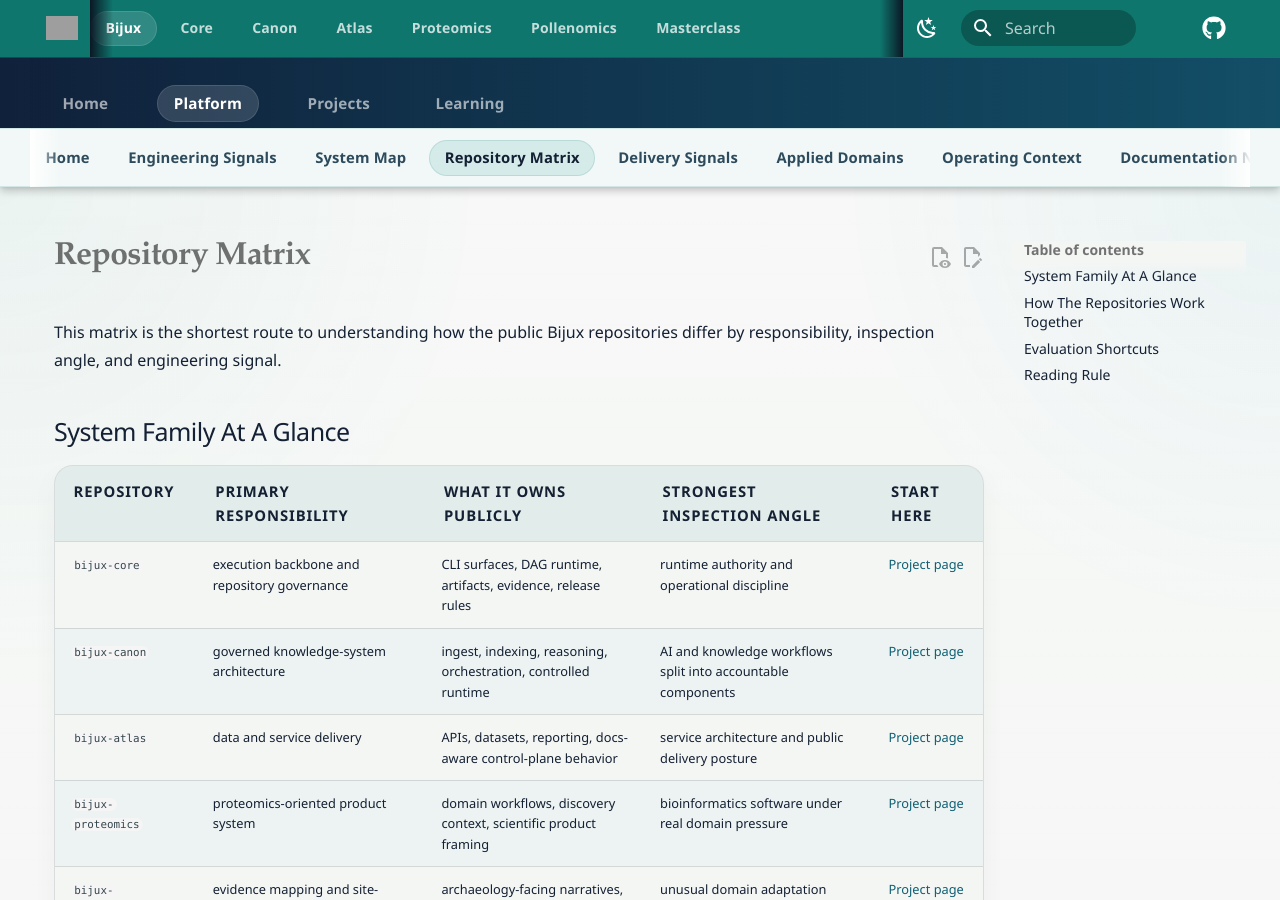
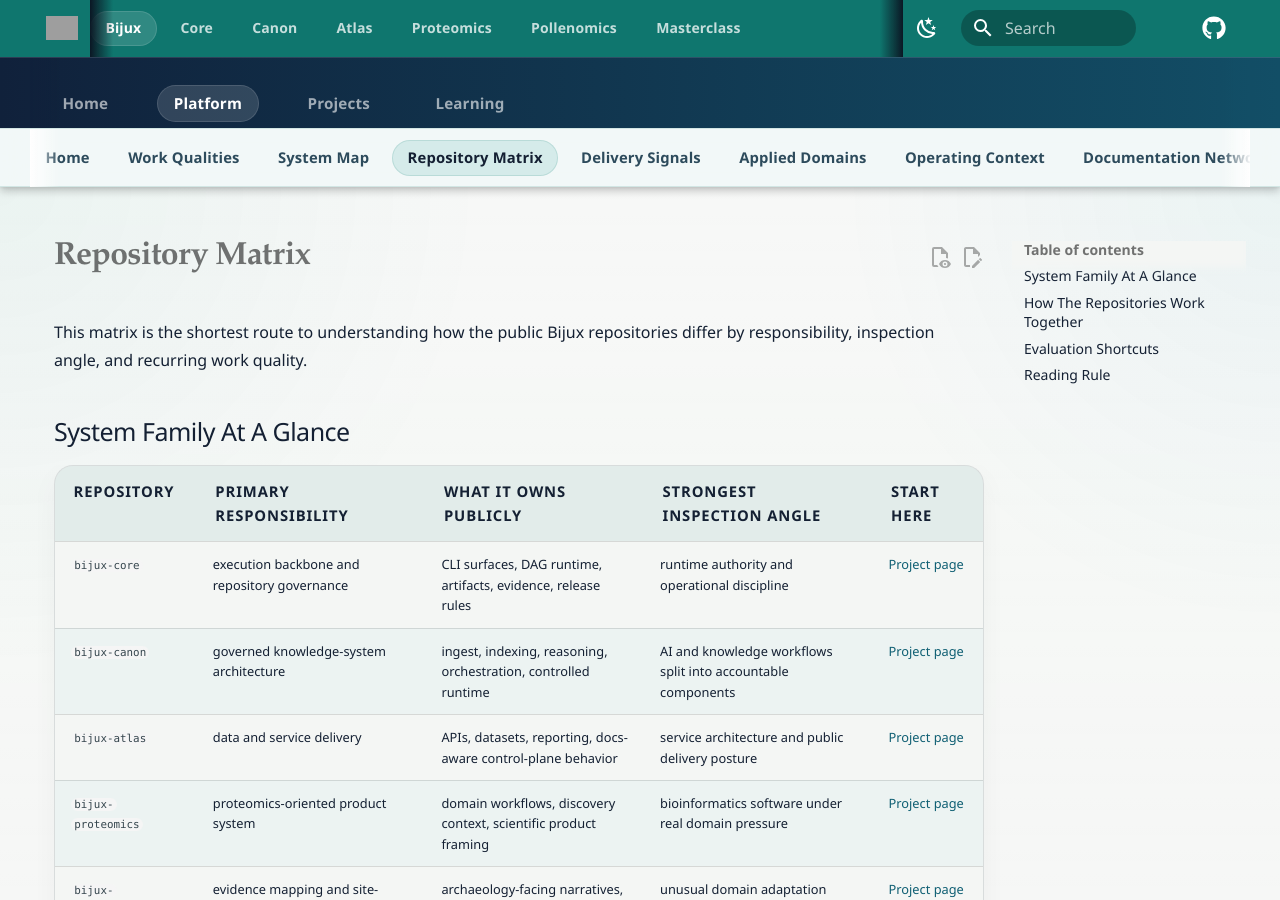
Before and after one commit to bijux/bijux.github.io, an MkDocs documentation site: the page built from docs/platform/repository-matrix.md, in a window 1280 px wide and 900 px high. Built offline with MkDocs 1.6.1 and Material for MkDocs 9.7.7, drawn with Linux system fonts in a browser that asks for light colours; comment, search, counter and statistics services are not loaded; grey boxes are pictures that could not be loaded.

Commit message:
refactor(platform): replace explicit signal framing with work qualities

```diff
--- a/docs/platform/repository-matrix.md
+++ b/docs/platform/repository-matrix.md
@@ -10,8 +10,8 @@ last_reviewed: 2026-04-12
 # Repository Matrix
 
 This matrix is the shortest route to understanding how the public Bijux
-repositories differ by responsibility, inspection angle, and engineering
-signal.
+repositories differ by responsibility, inspection angle, and recurring
+work quality.
 
 ## System Family At A Glance
 
--- a/mkdocs.yml
+++ b/mkdocs.yml
@@ -52,7 +52,7 @@ nav:
       - Reading Paths: reading-paths.md
   - Platform:
       - Overview: platform/index.md
-      - Engineering Signals: platform/engineering-signals.md
+      - Work Qualities: platform/work-qualities.md
       - System Map: platform/system-map.md
       - Repository Matrix: platform/repository-matrix.md
       - Delivery Signals: platform/delivery-signals.md
```
Also changed, not shown: docs/platform/index.md (+1 -1 lines), docs/platform/work-qualities.md (added, +55 -0 lines), docs/reading-paths.md (+2 -2 lines).
